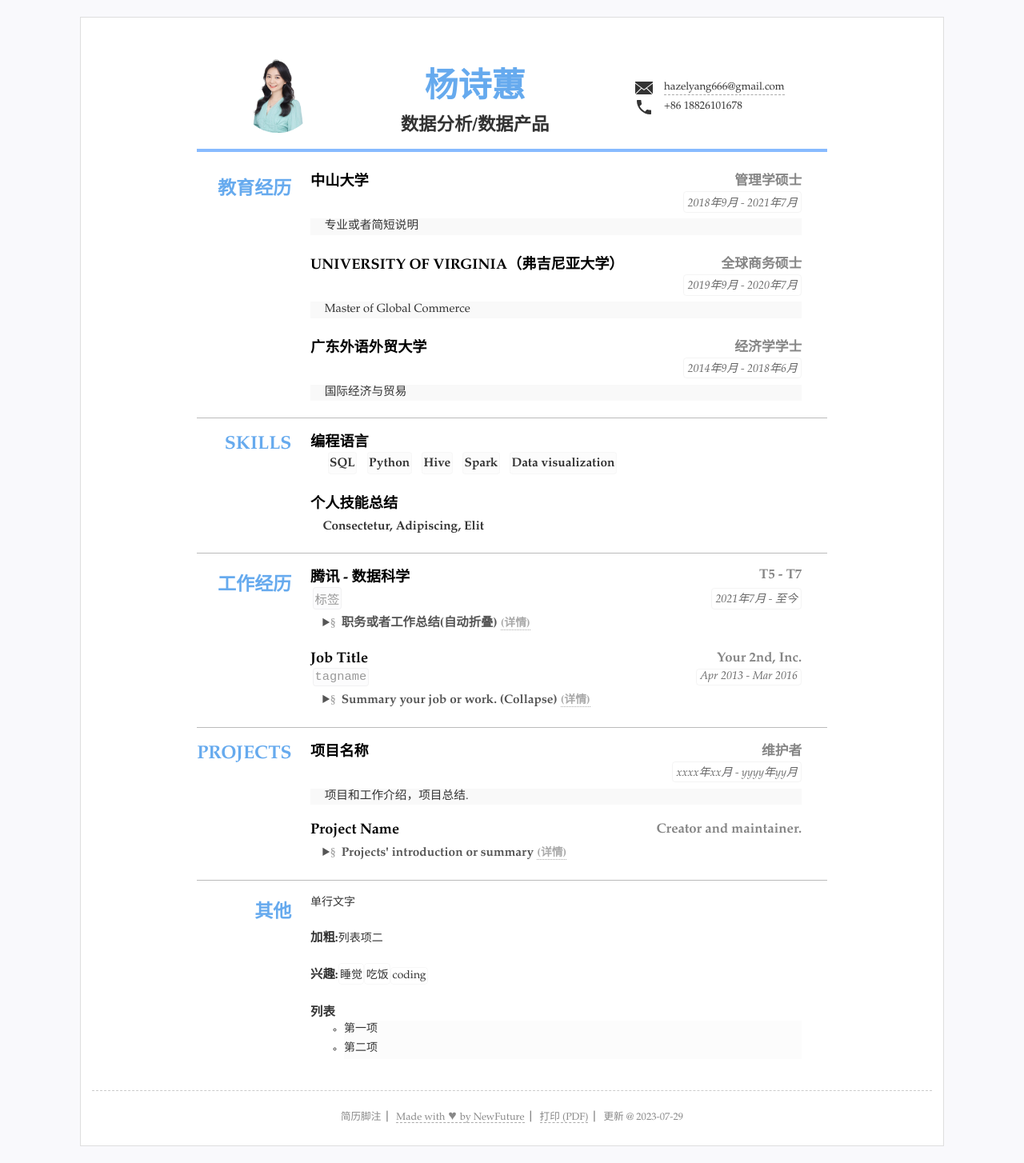
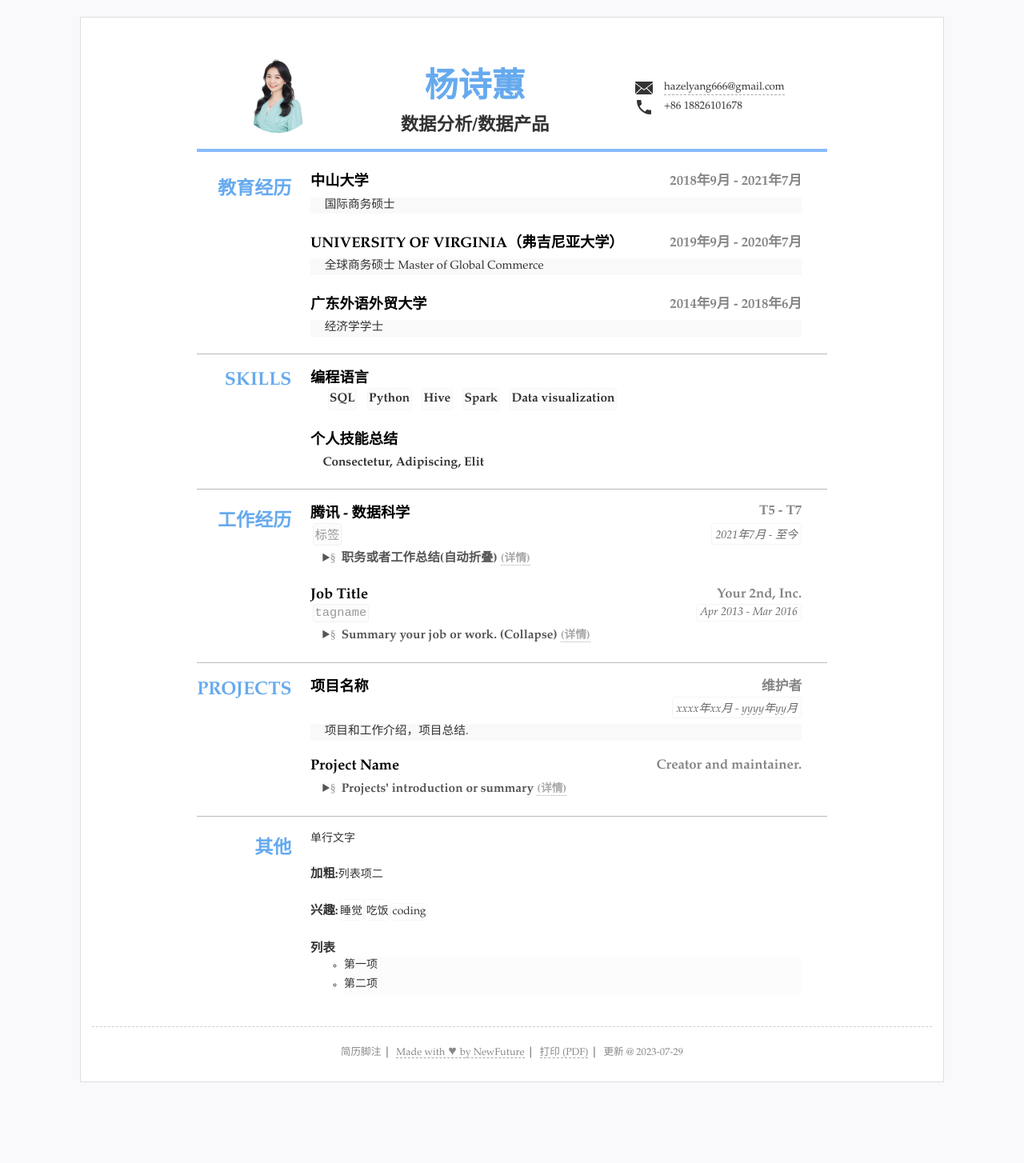
Before and after one commit to kyod-bu/cv, a Jekyll site: the page built from index.html, in a window 1280 px wide. Shown: the whole page at 80% size. Built offline with Jekyll 4.4.1, drawn with Linux system fonts in a browser that asks for light colours; after the commit the page ends 1374 px from its top, so only the background shows below that.

Commit message:
Update resume.yml
update school info

```diff
--- a/_data/resume.yml
+++ b/_data/resume.yml
@@ -1,7 +1,7 @@
 # 数据格式可以为 yaml(文件以.yml结尾) 或者json(文件以.json结尾)
 # 如果YAML格式的数据请先检查格式是否有误，可选检查工具 http://www.yamllint.com
 
-title: "简历标题"
+title: "杨诗蕙简历"
 lang: "zh" #语言设置 zh表示中文 en 表示英语
 name: "杨诗蕙"
 jobtitle: "数据分析/数据产品" #可空不显示
@@ -30,17 +30,17 @@ main: #简历主要内容，
   name: 教育经历 #显示名称，空则使用type
   content: #内容基本格式 标题-副标题-日期-详细内容 (都允许空)
   - title: 中山大学
-    duration: "2018年9月 - 2021年7月"
-    sub: 管理学硕士
-    detail: 专业或者简短说明
+    # duration:
+    sub: 2018年9月 - 2021年7月
+    detail: 国际商务硕士
   - title: UNIVERSITY OF VIRGINIA（弗吉尼亚大学）
-    duration: 2019年9月 - 2020年7月
-    sub: 全球商务硕士
-    detail: Master of Global Commerce
+    # duration:
+    sub: 2019年9月 - 2020年7月
+    detail: 全球商务硕士 Master of Global Commerce
   - title: 广东外语外贸大学
-    duration: 2014年9月 - 2018年6月
-    sub: 经济学学士
-    detail: 国际经济与贸易
+    # duration:
+    sub: 2014年9月 - 2018年6月
+    detail: 经济学学士
 
 - type: skills
   # name: "技术栈和编程语言"
```
